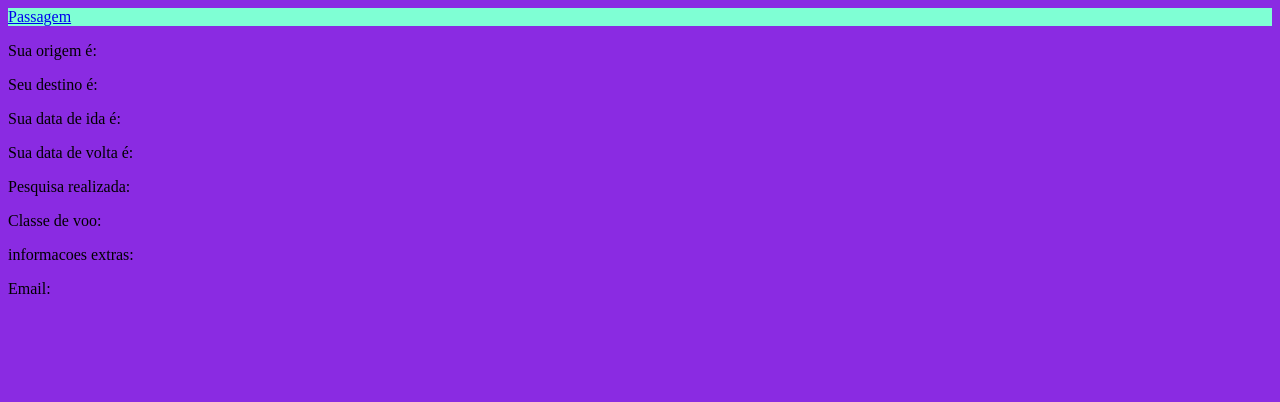
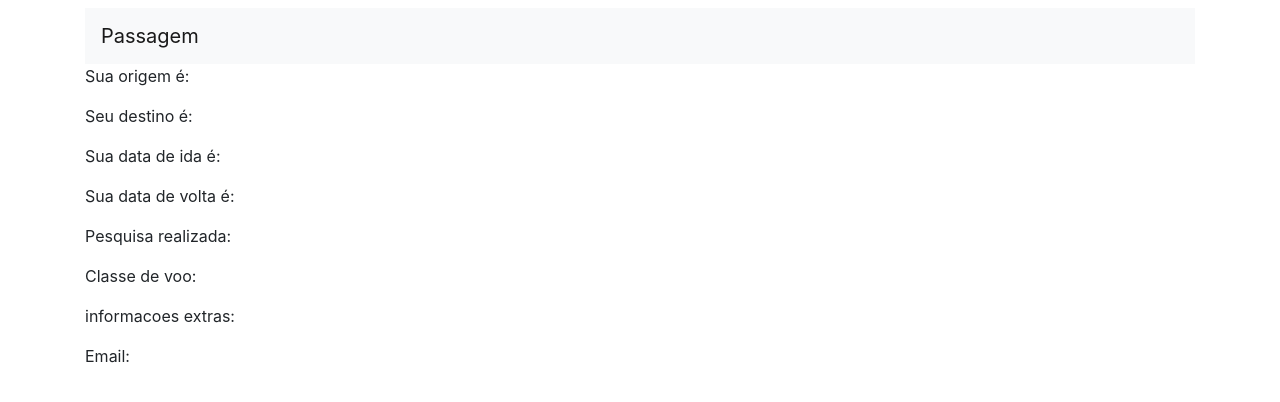
Before and after one commit to ErickIgorLubawski/Formulario, a Django app: template templates/minha_consulta.html in a window 1280 px wide. Shown: the top 402 px of the page. Run offline with Django 3.2, Linux system fonts and the light colour scheme; the template is opened without the code that fills it, so the values that code supplies are empty; some libraries are stand-ins or nearby versions.

Commit message:
formulario

```diff
--- a/passagens/forms.py
+++ b/passagens/forms.py
@@ -8,13 +8,13 @@ from passagens.models import Passagem, ClasseViagem, Pessoa
 
 class PassagemForms(forms.ModelForm):
 
-    data_pesquisa = forms.DateField(label='Data de pesquisa', disabled=True, initial= datetime.today)
+    data_pesquisa = forms.DateField(label='data pesquis', disabled=True, initial= datetime.today)
 
 
     class Meta:
         model = Passagem
         fields = '__all__'
-        labels = { 'data_ida' : 'Data de ida', 'data_volta':'data de volta','informacoes':'informações','classe_viagem':'Classe de voo'}
+        labels = {'origem' : 'Origem ' ,'destino' : 'Destino' , 'data_ida' : 'Dalta de ida', 'data_volta':'Dat de volta','informacoes':' Informaçoes sobre sua viajem ','classe_viagem':''}
         widgets = {
             'data_ida':DatePicker(),
             'data_volta': DatePicker(),
--- a/passagens/views.py
+++ b/passagens/views.py
@@ -20,5 +20,5 @@ def revisao_consulta(request):
             return render(request, 'minha_consulta.html', contexto)
         else:
             print('Form invalido')
-            contexto = {'form': form , 'pessoa_form':pessoa}
+            contexto = {'form': form , 'pessoa_form' :pessoa_form}
             return render(request,'index.html', contexto)
--- a/static/styles.css
+++ /dev/null
@@ -1,11 +0,0 @@
-.container {
-    color: red;
-    width: 100;
-    background-color: aquamarine;
-    font-size: 40;
-    font: italic;
-
-}
-body{
-    background-color: blueviolet;
-}
--- a/templates/base.html
+++ b/templates/base.html
@@ -1,20 +1,22 @@
-{% load static %}
 <!DOCTYPE html>
 <html lang="en">
 <head>
     <meta charset="UTF-8">
-    <meta http-equiv="X-UA-Compatible" content="IE=edge">
     <meta name="viewport" content="width=device-width, initial-scale=1.0">
-    <link rel="stylesheet" href="{% static 'styles.css' %}">
+    <link rel="stylesheet" href="https://stackpath.bootstrapcdn.com/bootstrap/4.4.1/css/bootstrap.min.css" integrity="sha384-Vkoo8x4CGsO3+Hhxv8T/Q5PaXtkKtu6ug5TOeNV6gBiFeWPGFN9MuhOf23Q9Ifjh" crossorigin="anonymous">
+    <script src="https://stackpath.bootstrapcdn.com/bootstrap/4.4.1/js/bootstrap.min.js" integrity="sha384-wfSDF2E50Y2D1uUdj0O3uMBJnjuUD4Ih7YwaYd1iqfktj0Uod8GCExl3Og8ifwB6" crossorigin="anonymous"></script>
+    <link rel="stylesheet" href="https://stackpath.bootstrapcdn.com/bootstrap/4.1.3/css/bootstrap.min.css" integrity="sha384-MCw98/SFnGE8fJT3GXwEOngsV7Zt27NXFoaoApmYm81iuXoPkFOJwJ8ERdknLPMO" crossorigin="anonymous">
+    <script src="https://code.jquery.com/jquery-3.3.1.slim.min.js" integrity="sha384-q8i/X+965DzO0rT7abK41JStQIAqVgRVzpbzo5smXKp4YfRvH+8abtTE1Pi6jizo" crossorigin="anonymous"></script>
     {{ form.media }}
     <title>Passagem</title>
 </head>
 <body>
-    <header>
-        <section class=" container">
-            <a class="navbar-brand" href= "{% url 'index' %}">Passagem</a>
-        </section>
+    <section class="container mt-2">
+        <nav class="navbar navbar-expand-lg navbar-light bg-light">
+            <a class="navbar-brand" href="{% url 'index' %}">Passagem</a>
+        </nav>
+
         {% block content %}{% endblock %}
-    </header>
+    </section>
 </body>
 </html>
--- a/templates/index.html
+++ b/templates/index.html
@@ -1,6 +1,7 @@
 {% extends "base.html" %}
 {% block content %}
 {% load widget_tweaks %}
+
 <section class="container">
     <form action="{% url 'minha_consulta' %}" method="post">
         {% csrf_token %}
--- a/templates/minha_consulta.html
+++ b/templates/minha_consulta.html
@@ -1,5 +1,6 @@
 {% extends "base.html" %}
 {% block content %}
+
 
 <p>Sua origem é: {{ form.origem.value }}</p>
 <p>Seu destino é: {{ form.destino.value }}</p>
```
Also changed, not shown: README.md (deleted), 1 other file.
